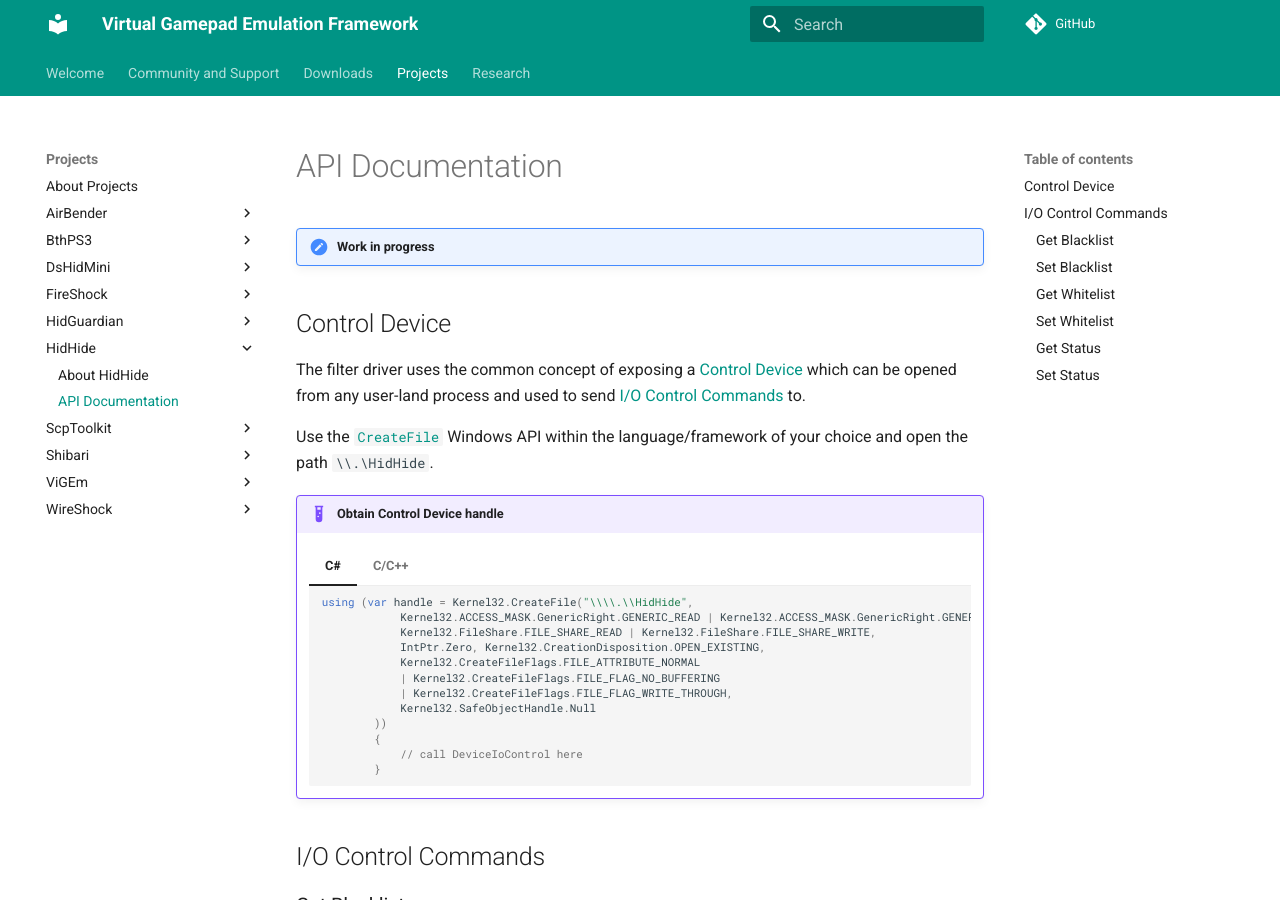
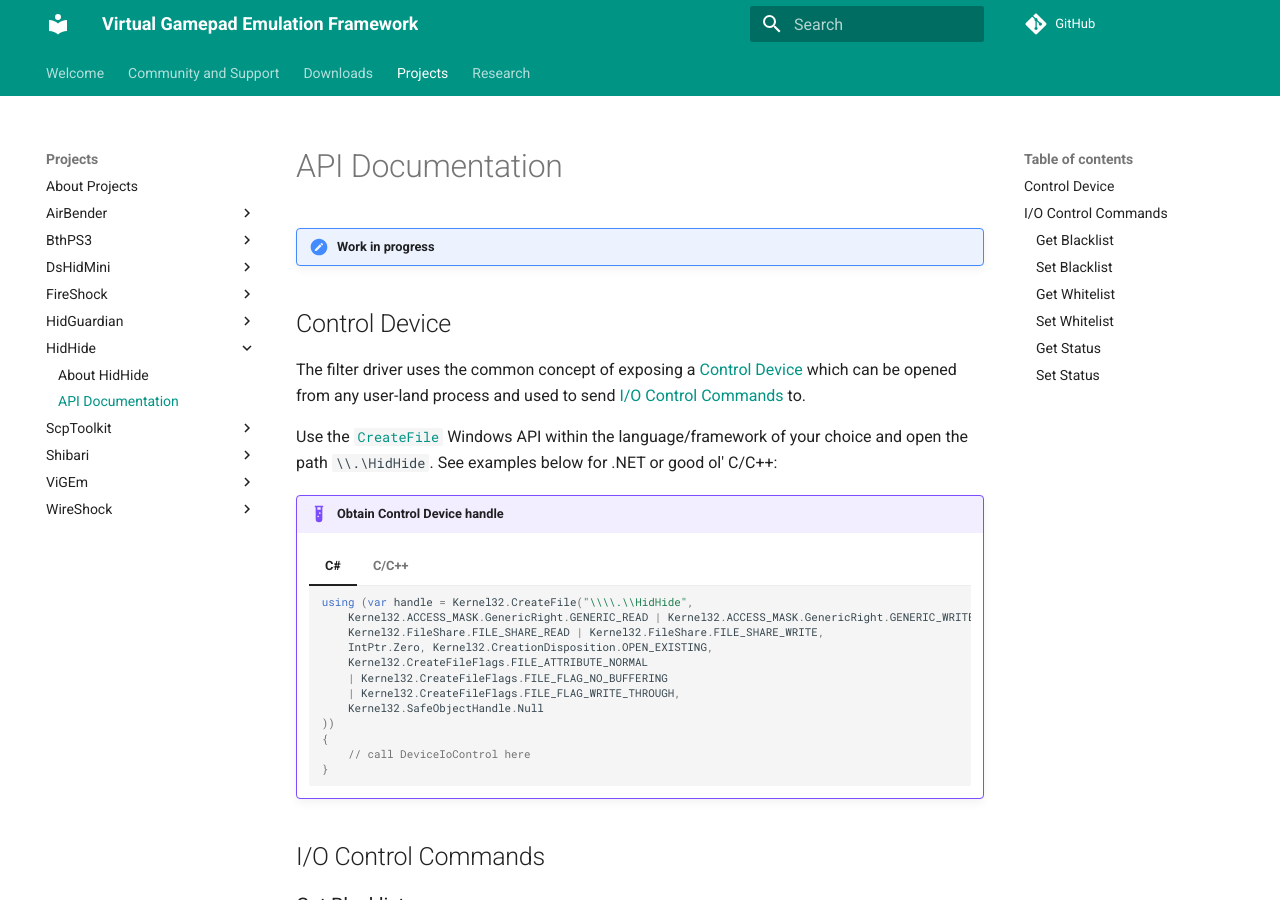
Before and after one commit to nefarius/ViGEm.github.io, an MkDocs documentation site: the page built from docs/projects/HidHide/API-Documentation.md, in a window 1280 px wide and 900 px high. Built offline with MkDocs 1.6.1 and Material for MkDocs 9.7.7, drawn with Linux system fonts in a browser that asks for light colours; comment, search, counter and statistics services are not loaded.

Commit message:
Formatting updates

````diff
--- a/docs/projects/HidHide/API-Documentation.md
+++ b/docs/projects/HidHide/API-Documentation.md
@@ -6,24 +6,24 @@
 
 The filter driver uses the common concept of exposing a [Control Device](https://docs.microsoft.com/en-us/windows-hardware/drivers/wdf/using-control-device-objects) which can be opened from any user-land process and used to send [I/O Control Commands](::io-control-commands) to.
 
-Use the [`CreateFile`](https://docs.microsoft.com/en-us/windows/win32/api/fileapi/nf-fileapi-createfilea) Windows API within the language/framework of your choice and open the path `\\.\HidHide`.
+Use the [`CreateFile`](https://docs.microsoft.com/en-us/windows/win32/api/fileapi/nf-fileapi-createfilea) Windows API within the language/framework of your choice and open the path `\\.\HidHide`. See examples below for .NET or good ol' C/C++:
 
 !!! example "Obtain Control Device handle"
 
     === "C#"
         ```csharp
         using (var handle = Kernel32.CreateFile("\\\\.\\HidHide",
-                    Kernel32.ACCESS_MASK.GenericRight.GENERIC_READ | Kernel32.ACCESS_MASK.GenericRight.GENERIC_WRITE,
-                    Kernel32.FileShare.FILE_SHARE_READ | Kernel32.FileShare.FILE_SHARE_WRITE,
-                    IntPtr.Zero, Kernel32.CreationDisposition.OPEN_EXISTING,
-                    Kernel32.CreateFileFlags.FILE_ATTRIBUTE_NORMAL
-                    | Kernel32.CreateFileFlags.FILE_FLAG_NO_BUFFERING
-                    | Kernel32.CreateFileFlags.FILE_FLAG_WRITE_THROUGH,
-                    Kernel32.SafeObjectHandle.Null
-                ))
-                {
-                    // call DeviceIoControl here
-                }
+            Kernel32.ACCESS_MASK.GenericRight.GENERIC_READ | Kernel32.ACCESS_MASK.GenericRight.GENERIC_WRITE,
+            Kernel32.FileShare.FILE_SHARE_READ | Kernel32.FileShare.FILE_SHARE_WRITE,
+            IntPtr.Zero, Kernel32.CreationDisposition.OPEN_EXISTING,
+            Kernel32.CreateFileFlags.FILE_ATTRIBUTE_NORMAL
+            | Kernel32.CreateFileFlags.FILE_FLAG_NO_BUFFERING
+            | Kernel32.CreateFileFlags.FILE_FLAG_WRITE_THROUGH,
+            Kernel32.SafeObjectHandle.Null
+        ))
+        {
+            // call DeviceIoControl here
+        }
         ```
 
     === "C/C++"
````
